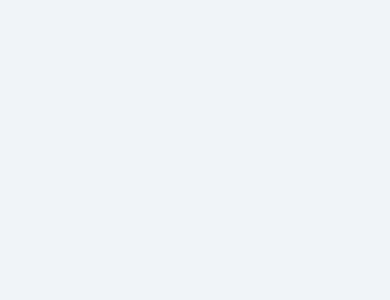
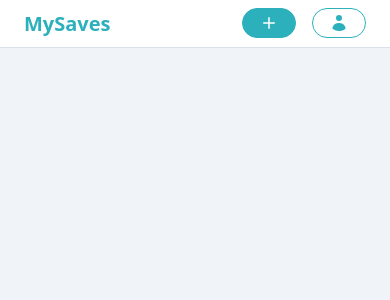
Before and after one commit to austinwalter/my-saves, a Next.js app: page / in a window 390 px wide. Shown: the top 300 px of the page. Built offline with nearby package versions, Linux system fonts and the light colour scheme.

Commit message:
Added header component, early version of responsiveness

```diff
--- /dev/null
+++ b/src/components/header.tsx
@@ -0,0 +1,39 @@
+import { PlusIcon, UserIcon } from '@heroicons/react/20/solid'
+
+export default function Header() {
+  return (
+    <nav>
+      <div className="bg-white border-b border-neutral-100 px-6 py-2 flex justify-between items-center">
+        <a className="font-bold text-primary-500 text-xl" href="#">
+          MySaves
+        </a>
+        <div className="block lg:hidden">
+          <span className="inline-flex gap-4">
+            <button className="flex items-center px-4 py-1 border border-primary-500 bg-primary-500 rounded-full text-white">
+              <PlusIcon
+                className="h-5 w-5 text-white"
+                aria-hidden="true"
+              />
+            </button>
+            <button className="flex items-center px-4 py-1 border border-primary-500 rounded-full text-primary-500">
+              <UserIcon
+                className="h-5 w-5 text-primary-500"
+                aria-hidden="true"
+              />
+            </button>
+          </span>
+        </div>
+        <div className="hidden lg:block">
+          <span className="inline-flex gap-4">
+            <button className="hover:bg-neutral-50 border border-neutral-500 rounded-full px-4 py-1 text-neutral-500 tracking-wider">
+              {'Add Link'}
+            </button>
+            <button className="hover:bg-neutral-50 border border-primary-500 rounded-full px-4 py-1 text-primary-500 tracking-wider">
+              {'Log In'}
+            </button>
+          </span>
+        </div>
+      </div>
+    </nav>
+  )
+}
--- a/src/pages/index.tsx
+++ b/src/pages/index.tsx
@@ -1,7 +1,9 @@
+import Header from '../components/header'
 
 export default function Home() {
   return (
     <main className="bg-neutral-50 min-h-screen">
+      <Header />
     </main>
   )
 }
```
